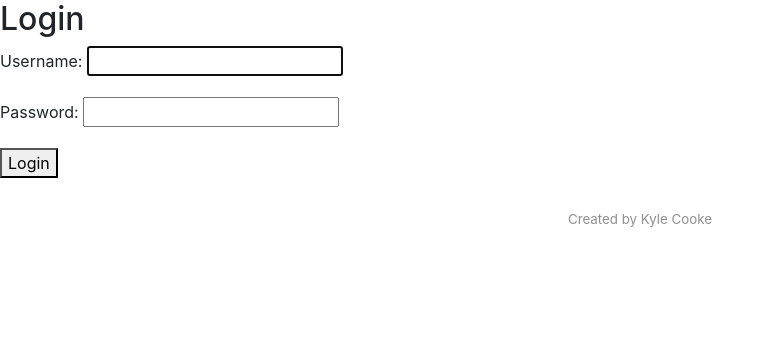
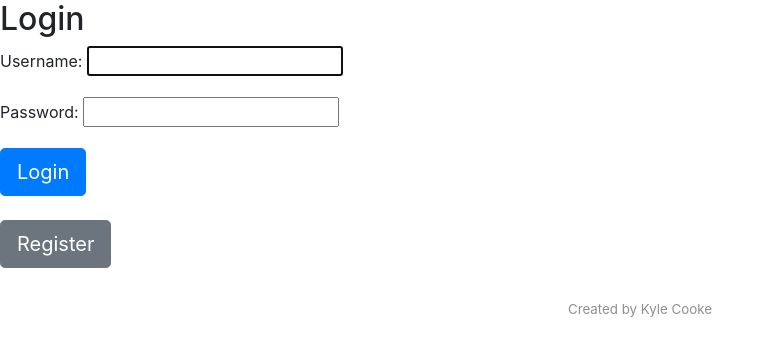
Before and after one commit to saty9/allez, a Django app: page /accounts/login/ in a window 1280 px wide. Shown: the part 66-422 px from the top of the page, without its empty margins (0-775 px from the left). Run offline with Django 3.2, Linux system fonts and the light colour scheme; some libraries are stand-ins or nearby versions.

Commit message:
add register buttons

```diff
--- a/ui/templates/registration/login.html
+++ b/ui/templates/registration/login.html
@@ -4,6 +4,9 @@
   <form method="post">
     {% csrf_token %}
     {{ form.as_p }}
-    <button type="submit">Login</button>
+    <button type="submit" class="btn btn-primary btn-lg">Login</button>
   </form>
+    <br/>
+  <a class="btn btn-secondary btn-lg" href="{% url 'signup' %}"
+               role="button">Register</a>
 {% endblock %}
--- a/ui/templates/ui/front_page.html
+++ b/ui/templates/ui/front_page.html
@@ -16,6 +16,8 @@
             <p>Log in to get started</p>
             <a class="btn btn-primary btn-lg" href="{% url 'login' %}?next={% url 'ui/organisation/list' %}"
                role="button">Login</a>
+            <a class="btn btn-secondary btn-lg" href="{% url 'signup' %}"
+               role="button">Register</a>
         </div>
     </div>
 {% endblock body %}
```
